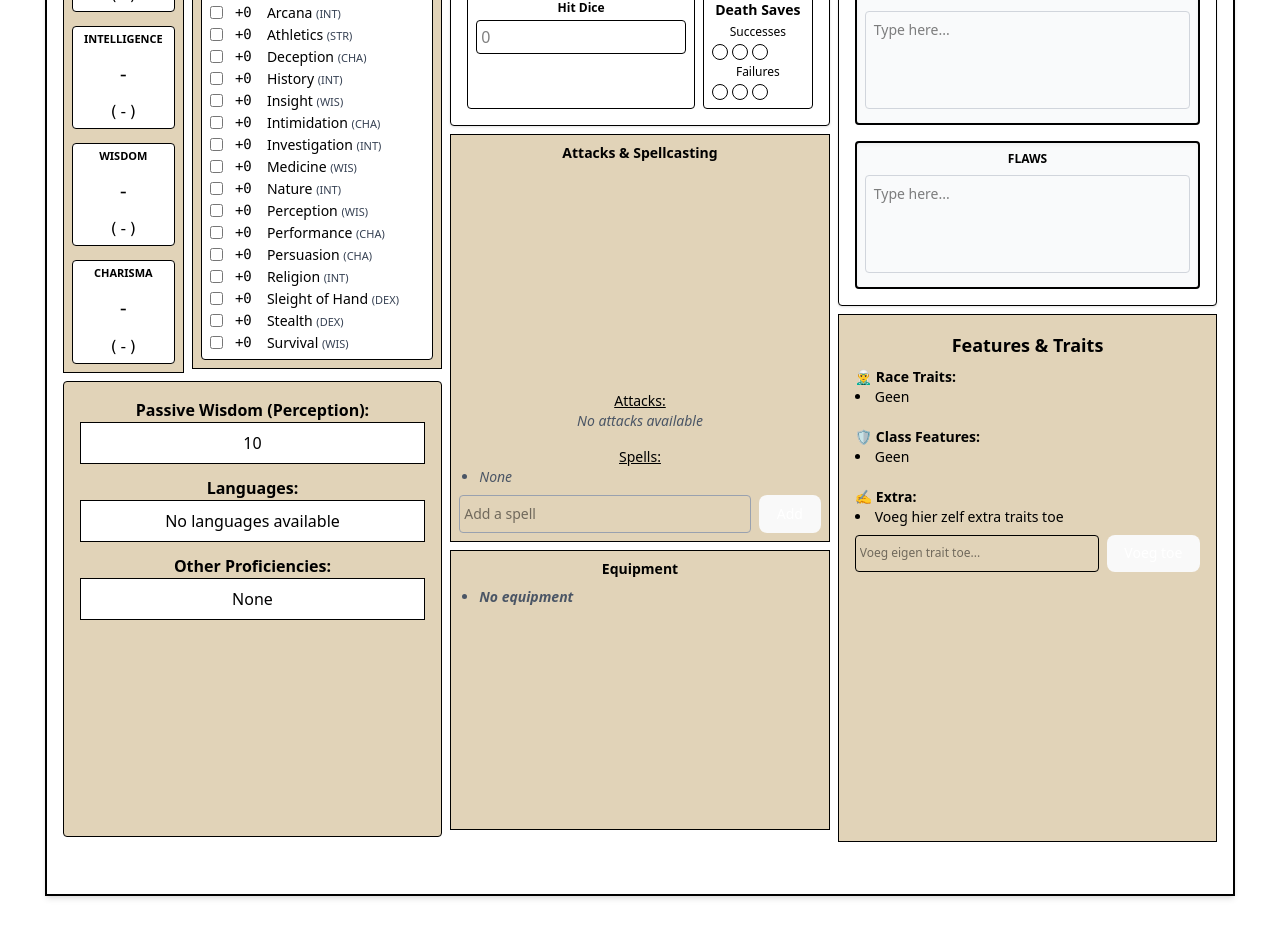
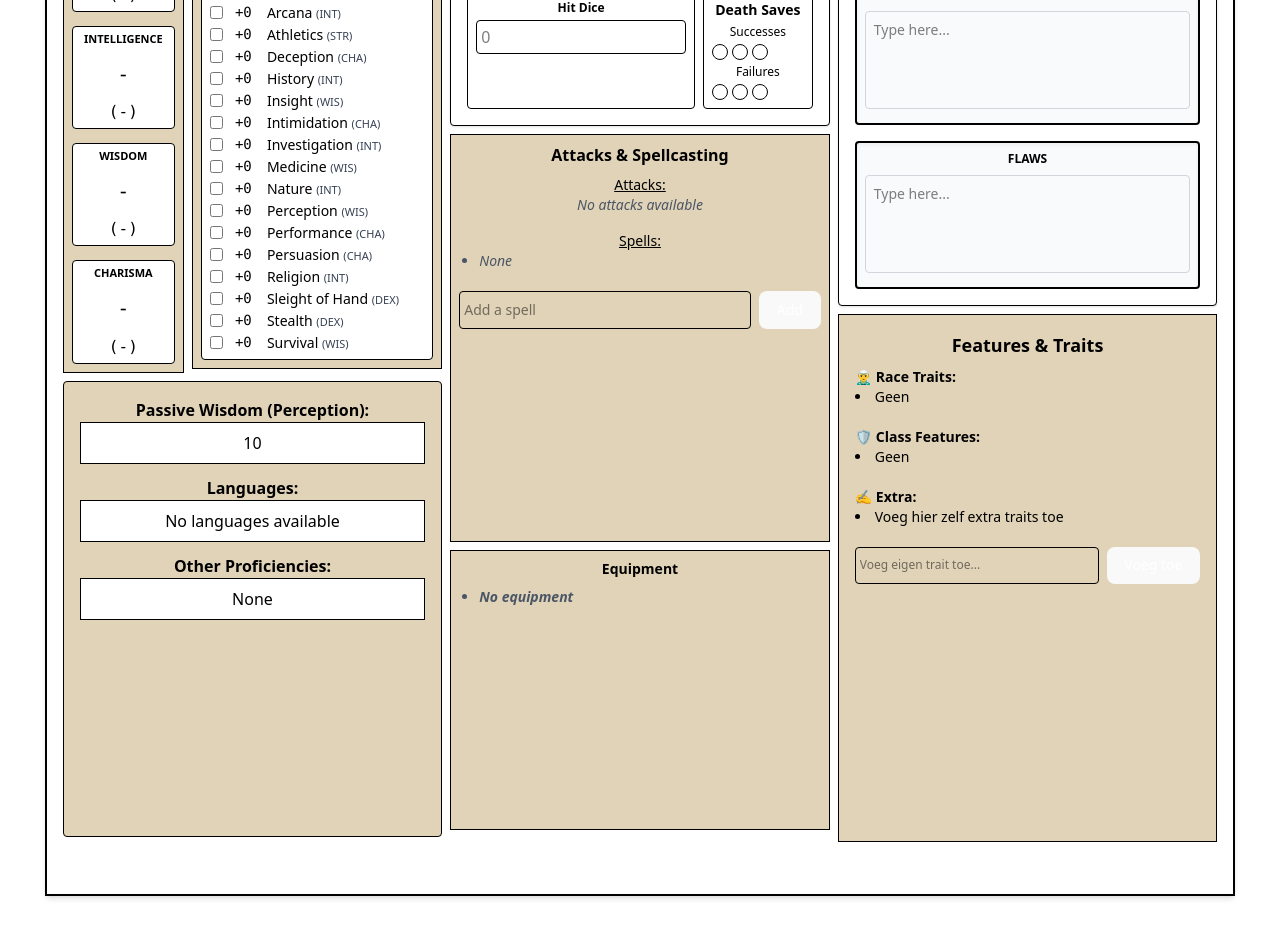
Before and after one commit to MarshaZeldenrust/FED, a React (Vite) app in the folder dnd-character-generator/: page / in a window 1280 px wide. Shown: the part 820-1748 px from the top of the page. Built offline with nearby package versions, Linux system fonts and the light colour scheme.

Commit message:
size van vakken aangepast, alle vakken zijn mooi netjes, nu bezig met kleuren, en andere details

```diff
--- a/dnd-character-generator/src/components/AttacksSpells.jsx
+++ b/dnd-character-generator/src/components/AttacksSpells.jsx
@@ -18,10 +18,10 @@ export function AttacksSpells({ spells = [], attacks = [] }) {
   };
 
   return (
-    <div className="p-2 border border-black bg-[#e1d3b8] text-sm ">
-      <h2 className="h-60 text-center mb-2 font-bold">Attacks & Spellcasting</h2>
+    <div className="h-102 p-2 border border-black bg-[#e1d3b8] text-m">
+      <h2 className="text-center font-bold">Attacks & Spellcasting</h2>
       {/* Attacks */}
-      <div className="mb-4">
+      <div className="mb-4 mt-2 text-sm">
         <span className="underline">Attacks:</span>
         {attacks.length > 0 ? (
           <ul className="text-left list-disc pl-5">
@@ -37,7 +37,7 @@ export function AttacksSpells({ spells = [], attacks = [] }) {
       </div>
 
       {/* Spells */}
-      <div className="mb-2">
+      <div className="mb-2 text-sm">
         <span className="underline">Spells:</span>
         <ul className="text-left list-disc pl-5">
           {customSpells.length > 0 ? (
@@ -49,12 +49,12 @@ export function AttacksSpells({ spells = [], attacks = [] }) {
       </div>
 
       {/* Spell toevoegen */}
-      <div className="flex gap-2 mt-2">
+      <div className="flex gap-2 mt-5 text-sm">
         <input
           value={newSpell}
           onChange={(e) => setNewSpell(e.target.value)}
           placeholder="Add a spell"
-          className="w-full p-1 border border-gray-400 rounded text-black"
+          className="w-full p-1 border border-black-400 rounded text-black"
         />
         <button
           onClick={addSpell}
--- a/dnd-character-generator/src/components/CharacterSheet.jsx
+++ b/dnd-character-generator/src/components/CharacterSheet.jsx
@@ -135,10 +135,10 @@ export default function CharacterSheet() {
             initiative={character.initiative || 2}
             speed={character.speed || 30}
           />
-          <div><AttacksSpells
+          <AttacksSpells
             spells={character.spells || []}
             attacks={character.attacks || []}
-          /></div>
+          />
           <Equipment equipment={character.equipment || []} />
         </div>
 
--- a/dnd-character-generator/src/components/FeaturesTraits.jsx
+++ b/dnd-character-generator/src/components/FeaturesTraits.jsx
@@ -38,7 +38,7 @@ export function FeaturesTraits({ raceTraits = [], classTraits = [], customTraits
             <li key={`custom-${idx}`}>{trait}</li>
           )) : <li>Voeg hier zelf extra traits toe</li>}
         </ul>
-        <div className="flex gap-2">
+        <div className="flex gap-2 mt-5">
           <input
             type="text"
             value={input}
```
